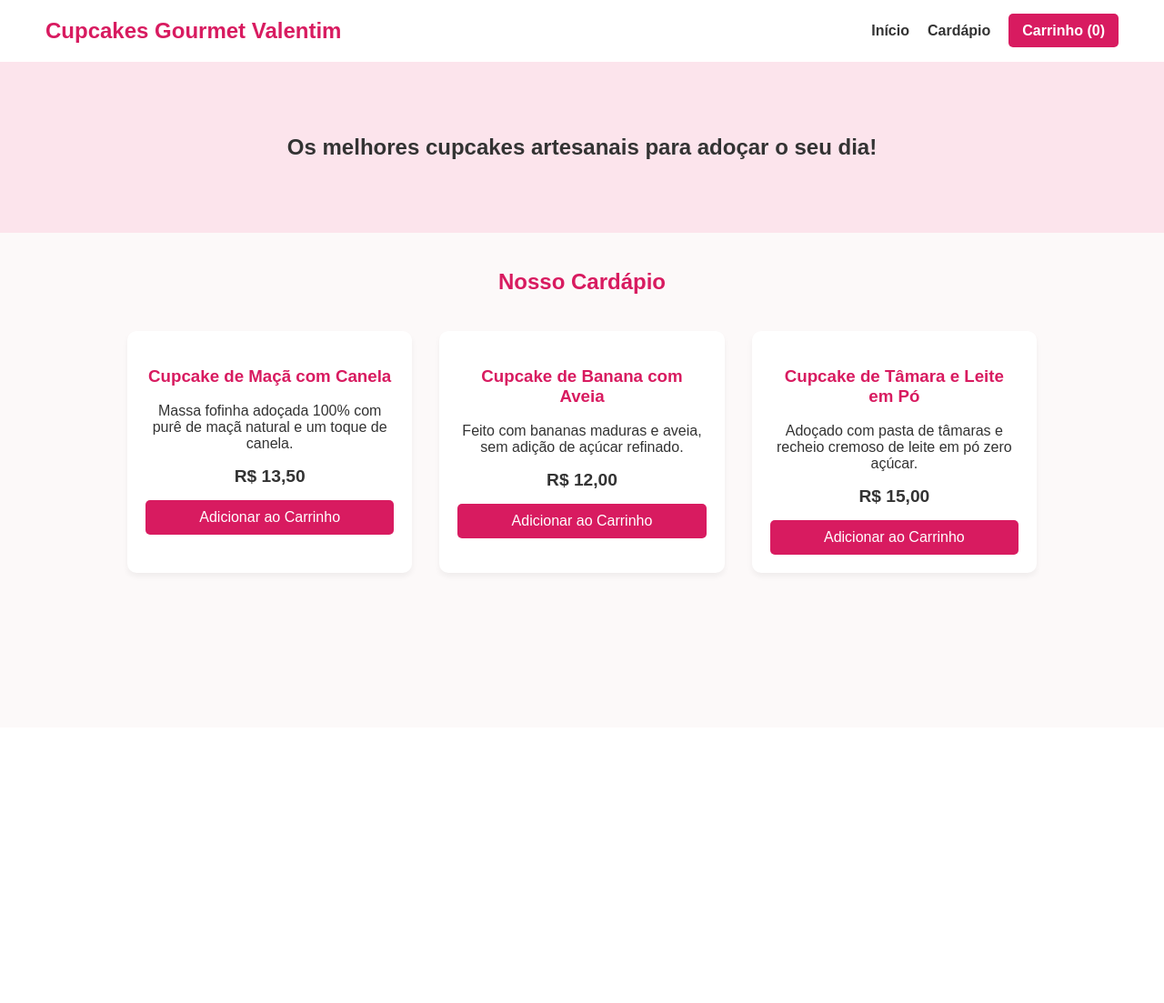
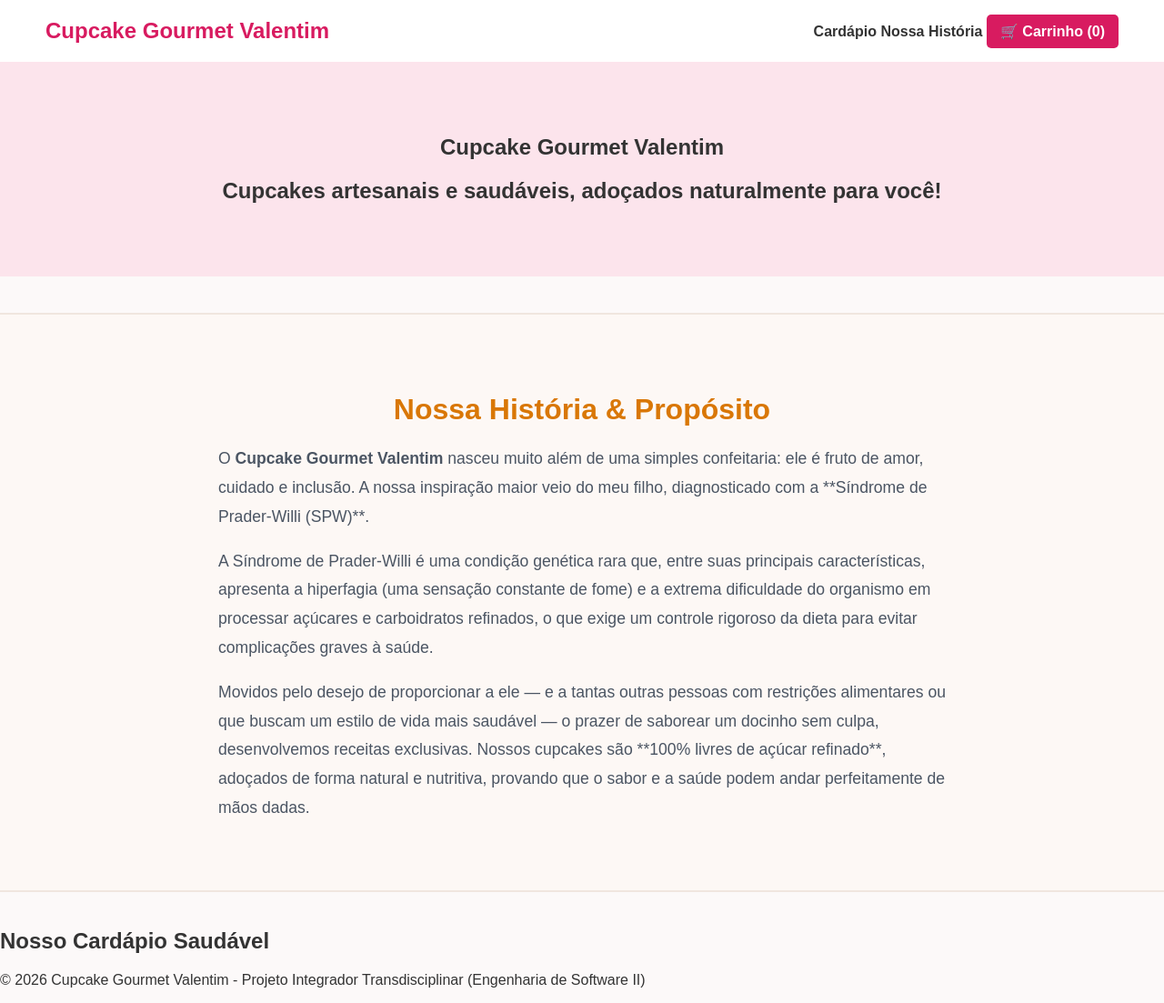
Before and after one commit to luiscotian/projeto-integrador-cupcake, a Flask app: page / in a window 1280 px wide. Shown: the whole page at 91% size. Before the commit the page ends 634 px from the top, so only its background shows below. Run offline with Flask 3, Linux system fonts and the light colour scheme; data comes from the database, SQL or seed files in the repository.

Commit message:
Adicionando seção de história sobre a Síndrome de Prader-Willi

```diff
--- a/static/style.css
+++ b/static/style.css
@@ -12,3 +12,31 @@ nav a { text-decoration: none; color: var(--text-color); font-weight: bold; }
 .card h3 { color: var(--primary-color); }
 .card .preco { font-size: 1.2rem; font-weight: bold; margin: 15px 0; }
 .card button { background-color: var(--primary-color); color: white; border: none; padding: 10px 20px; border-radius: 5px; cursor: pointer; width: 100%; font-size: 16px; }
+/* Estilo para a Seção de História */
+.historia-section {
+    background-color: #fdf8f5;
+    padding: 60px 20px;
+    margin: 40px 0;
+    border-top: 2px solid #f0e6df;
+    border-bottom: 2px solid #f0e6df;
+}
+
+.historia-container {
+    max-width: 800px;
+    margin: 0 auto;
+    text-align: left;
+}
+
+.historia-container h2 {
+    color: #d97706;
+    font-size: 2rem;
+    margin-bottom: 20px;
+    text-align: center;
+}
+
+.historia-container p {
+    font-size: 1.1rem;
+    line-height: 1.8;
+    color: #4b5563;
+    margin-bottom: 15px;
+}
--- a/templates/index.html
+++ b/templates/index.html
@@ -3,29 +3,56 @@
 <head>
     <meta charset="UTF-8">
     <meta name="viewport" content="width=device-width, initial-scale=1.0">
-    <title>Cupcakes Gourmet Valentim</title>
+    <title>Cupcake Gourmet Valentim</title>
     <link rel="stylesheet" href="{{ url_for('static', filename='style.css') }}">
 </head>
 <body>
+
+    <!-- Cabeçalho -->
     <header>
-        <div class="logo">Cupcakes Gourmet Valentim</div>
+        <div class="logo">Cupcake Gourmet Valentim</div>
         <nav>
-            <ul>
-                <li><a href="#">Início</a></li>
-                <li><a href="#produtos">Cardápio</a></li>
-                <li><a class="carrinho-btn" href="#">Carrinho (<span id="cart-count">0</span>)</a></li>
-            </ul>
+            <a href="#cardapio">Cardápio</a>
+            <a href="#historia">Nossa História</a>
+            <a href="#" class="carrinho-btn">🛒 Carrinho (<span id="cart-count">0</span>)</a>
         </nav>
     </header>
-    <main>
-        <section class="hero">
-            <h2>Os melhores cupcakes artesanais para adoçar o seu dia!</h2>
-        </section>
-        <section id="produtos">
-            <h2 class="section-title">Nosso Cardápio</h2>
-            <div id="produtos-container" class="grid-container"></div>
-        </section>
-    </main>
+
+    <!-- Seção Principal / Banner -->
+    <section class="hero">
+        <h1>Cupcake Gourmet Valentim</h1>
+        <h2>Cupcakes artesanais e saudáveis, adoçados naturalmente para você!</h2>
+    </section>
+
+    <!-- Nova Seção: Nossa História -->
+    <section id="historia" class="historia-section">
+        <div class="historia-container">
+            <h2>Nossa História & Propósito</h2>
+            <p>
+                O <strong>Cupcake Gourmet Valentim</strong> nasceu muito além de uma simples confeitaria: ele é fruto de amor, cuidado e inclusão. A nossa inspiração maior veio do meu filho, diagnosticado com a **Síndrome de Prader-Willi (SPW)**.
+            </p>
+            <p>
+                A Síndrome de Prader-Willi é uma condição genética rara que, entre suas principais características, apresenta a hiperfagia (uma sensação constante de fome) e a extrema dificuldade do organismo em processar açúcares e carboidratos refinados, o que exige um controle rigoroso da dieta para evitar complicações graves à saúde.
+            </p>
+            <p>
+                Movidos pelo desejo de proporcionar a ele — e a tantas outras pessoas com restrições alimentares ou que buscam um estilo de vida mais saudável — o prazer de saborear um docinho sem culpa, desenvolvemos receitas exclusivas. Nossos cupcakes são **100% livres de açúcar refinado**, adoçados de forma natural e nutritiva, provando que o sabor e a saúde podem andar perfeitamente de mãos dadas.
+            </p>
+        </div>
+    </section>
+
+    <!-- Cardápio / Produtos -->
+    <section id="cardapio" class="cardapio-section">
+        <h2>Nosso Cardápio Saudável</h2>
+        <div id="produtos-lista" class="produtos-grid">
+            <!-- Os produtos serão carregados dinamicamente via JavaScript -->
+        </div>
+    </section>
+
+    <!-- Rodapé -->
+    <footer>
+        <p>&copy; 2026 Cupcake Gourmet Valentim - Projeto Integrador Transdisciplinar (Engenharia de Software II)</p>
+    </footer>
+
     <script src="{{ url_for('static', filename='script.js') }}"></script>
 </body>
 </html>
```
